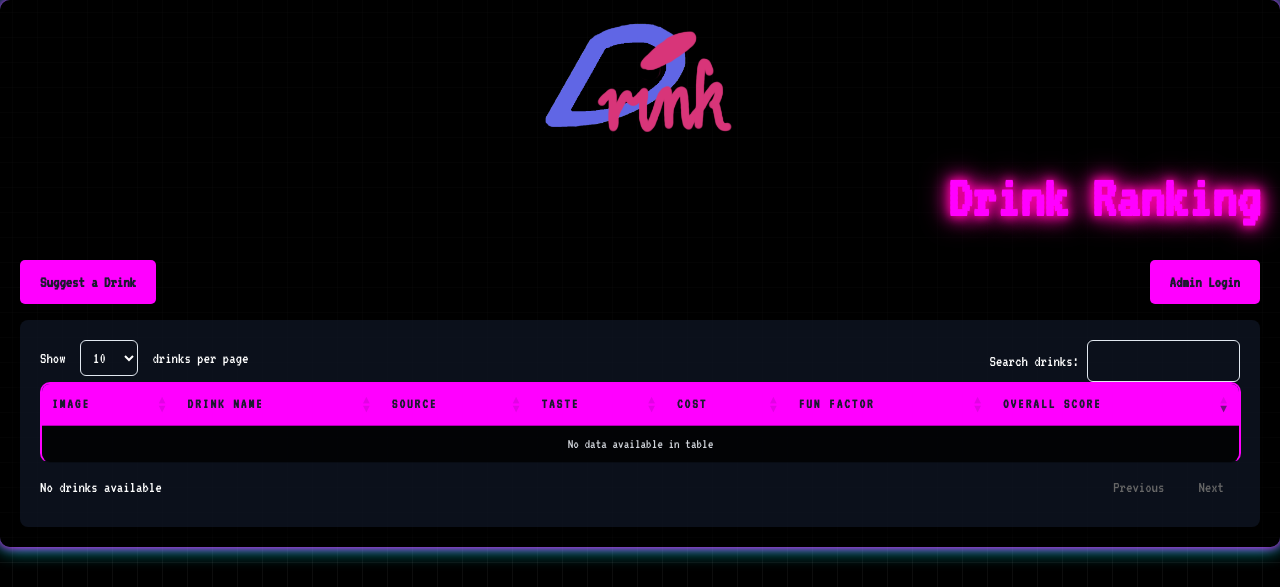
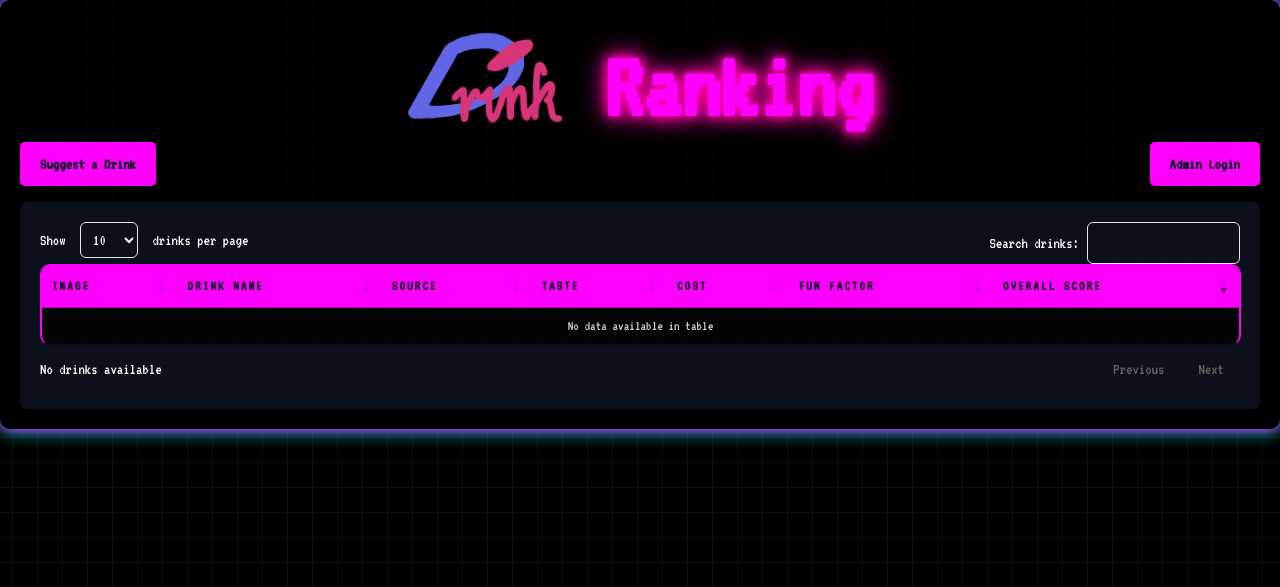
Before and after one commit to MichaelWright44/DrinkRanker_Website, a Flask app: page / in a window 1280 px wide. Shown: the top 587 px of the page. Run offline with Flask 3, Linux system fonts and the light colour scheme; data that the repository does not hold is empty; some libraries are stand-ins or nearby versions.

Commit message:
release V1.0

```diff
--- a/templates/index.html
+++ b/templates/index.html
@@ -1,6 +1,7 @@
 <!DOCTYPE html>
 <html lang="en">
 <head>
+    <!-- Head content remains the same -->
     <meta charset="UTF-8">
     <meta name="viewport" content="width=device-width, initial-scale=1.0">
     <title>Drink Ranking Website</title>
@@ -10,17 +11,35 @@
     <link rel="stylesheet" href="{{ url_for('static', filename='css/styles.css') }}">
     <link rel="stylesheet" href="{{ url_for('static', filename='css/synthwave.css') }}">
     <style>
+        /* Center the title */
         h1.title {
-            text-align: right;
+            text-align: center;
+        }
+        /* Adjust the logo image to align with text */
+        .logo-image {
+            height: 1em;
+            vertical-align: middle;
+        }
+        /* Shift the "Ranking" text down */
+        .ranking-text {
+            position: relative;
+            top: 0.2em; /* Adjust this value as needed */
         }
     </style>
 </head>
 <body class="bg-black">
     <div class="container mx-auto px-4 py-8">
+        <!-- Remove the separate logo image if it's still present -->
+        <!--
         <div class="flex justify-center mb-8">
             <img src="{{ url_for('static', filename='drnk_logo.png') }}" alt="DRNK Logo" class="w-48 h-auto">
         </div>
-        <h1 class="text-6xl font-bold text-center mb-8 title">Drink Ranking</h1>
+        -->
+        <!-- Modified title with logo image and adjusted text -->
+        <h1 class="text-8xl font-bold text-center mb-4 title">
+            <img src="{{ url_for('static', filename='drnk_logo.png') }}" alt="Drink Logo" class="inline-block logo-image">
+            <span class="ranking-text">Ranking</span>
+        </h1>
         <div class="mb-4 flex justify-between items-center">
             <a href="{{ url_for('suggest_drink') }}" class="btn bg-purple-600 hover:bg-purple-700 text-white font-bold py-2 px-4 rounded">Suggest a Drink</a>
             <a href="{{ url_for('login') }}" class="btn bg-blue-600 hover:bg-blue-700 text-white font-bold py-2 px-4 rounded">Admin Login</a>
@@ -45,6 +64,7 @@
         </div>
     </div>
 
+    <!-- Scripts remain the same -->
     <script src="https://code.jquery.com/jquery-3.6.0.min.js"></script>
     <script src="https://cdn.datatables.net/1.10.25/js/jquery.dataTables.min.js"></script>
     <script src="{{ url_for('static', filename='js/main.js') }}"></script>
```
